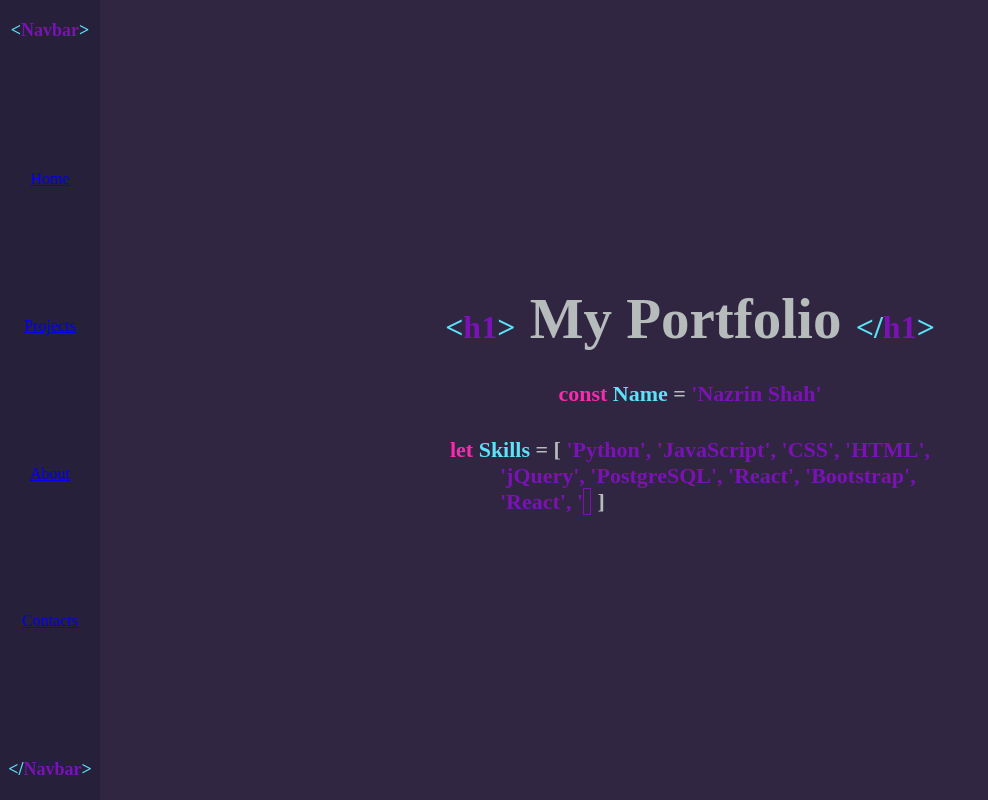
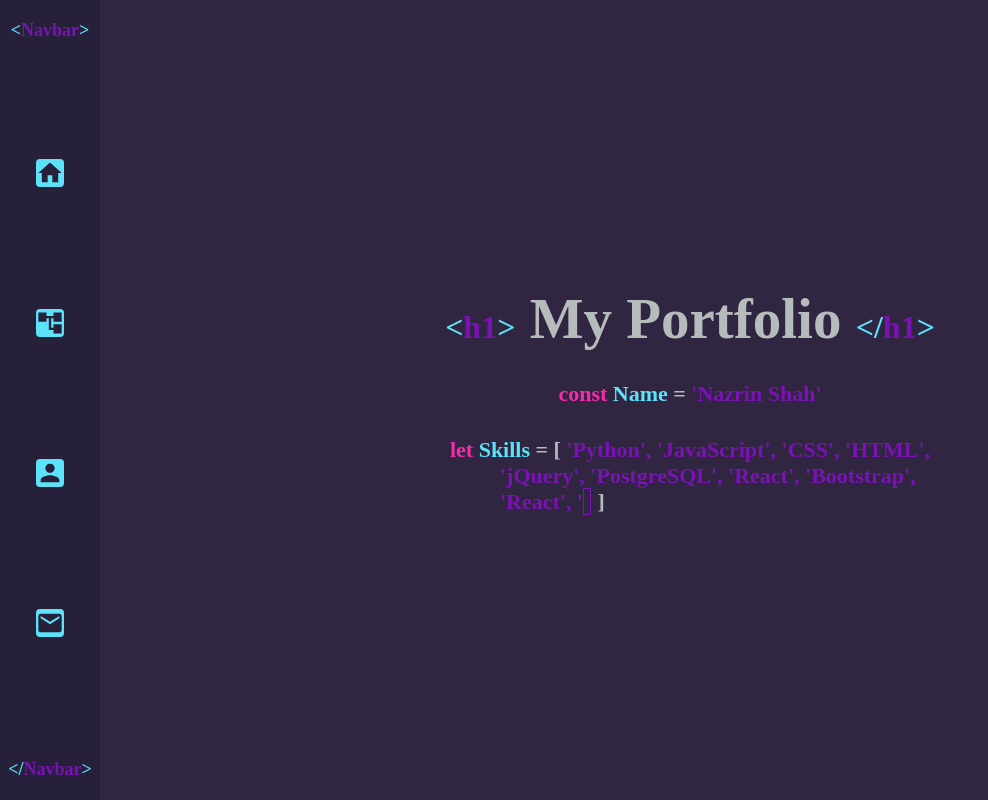
Before and after one commit to nazrinshahaf/my-portfolio-2, a React (Create React App) app: page / in a window 1280 px wide. Shown: the whole page, without its empty margins (0-988 px from the left). Built offline with nearby package versions, Linux system fonts and the light colour scheme; the HTML template or start-up script is replaced by a standard one.

Commit message:
added material ui icons for navbar

```diff
--- a/package.json
+++ b/package.json
@@ -3,6 +3,8 @@
   "version": "0.1.0",
   "private": true,
   "dependencies": {
+    "@material-ui/core": "^4.9.14",
+    "@material-ui/icons": "^4.9.1",
     "@testing-library/jest-dom": "^4.2.4",
     "@testing-library/react": "^9.5.0",
     "@testing-library/user-event": "^7.2.1",
--- a/src/Navbar.js
+++ b/src/Navbar.js
@@ -1,4 +1,8 @@
 import React, { useState, useEffect } from "react";
+import HomeIcon from "@material-ui/icons/Home";
+import AccountTreeIcon from "@material-ui/icons/AccountTree";
+import PersonIcon from "@material-ui/icons/Person";
+import MailIcon from "@material-ui/icons/Mail";
 
 const Navbar = ({ scrollPosition, screenHeight }) => {
   const [theme, setTheme] = useState(1);
@@ -81,10 +85,58 @@ const Navbar = ({ scrollPosition, screenHeight }) => {
         </h2>
       </div>
       <div className="header-link-container">
-        <a href="#Home">Home</a>
-        <a href="#Projects">Projects</a>
-        <a href="#">About</a>
-        <a href="#Contact">Contacts</a>
+        <a href="#Home">
+          <HomeIcon
+            className={
+              theme === 4
+                ? "header-icon-solar"
+                : theme === 3
+                ? "header-icon-?"
+                : theme === 2
+                ? "header-icon-gruv"
+                : "header-icon-synth"
+            }
+          ></HomeIcon>
+        </a>
+        <a href="#Projects">
+          <AccountTreeIcon
+            className={
+              theme === 4
+                ? "header-icon-solar"
+                : theme === 3
+                ? "header-icon-?"
+                : theme === 2
+                ? "header-icon-gruv"
+                : "header-icon-synth"
+            }
+          ></AccountTreeIcon>
+        </a>
+        <a href="#Contact">
+          <PersonIcon
+            className={
+              theme === 4
+                ? "header-icon-solar"
+                : theme === 3
+                ? "header-icon-?"
+                : theme === 2
+                ? "header-icon-gruv"
+                : "header-icon-synth"
+            }
+          ></PersonIcon>
+        </a>
+        <a href="#Contact">
+          <MailIcon
+            className={
+              theme === 4
+                ? "header-icon-solar"
+                : theme === 3
+                ? "header-icon-?"
+                : theme === 2
+                ? "header-icon-gruv"
+                : "header-icon-synth"
+            }
+          ></MailIcon>
+        </a>
       </div>
       <div>
         <h2>
--- a/src/Scss/_Navbar.scss
+++ b/src/Scss/_Navbar.scss
@@ -38,7 +38,6 @@ header h2 span {
   height: 100%;
   width: inherit;
   display: flex;
-  color: white;
   flex-direction: column;
   justify-content: space-evenly;
   align-items: center;
@@ -46,3 +45,19 @@ header h2 span {
 .header-link-container a {
   cursor: pointer;
 }
+.header-link-container a svg {
+  font-size: 28px;
+  border-radius: 4px;
+}
+.header-icon-synth {
+  background-color: map-get($Synthwave, tags);
+  color: map-get($Synthwave, background-alt);
+}
+.header-icon-gruv {
+  background-color: map-get($Gruvbox, tags);
+  color: map-get($Gruvbox, background-alt);
+}
+.header-icon-solar {
+  background-color: map-get($Solarized, tags);
+  color: map-get($Solarized, background-alt);
+}
```
Also changed, not shown: 1 other file (tests, documents, lock files or other folders).
